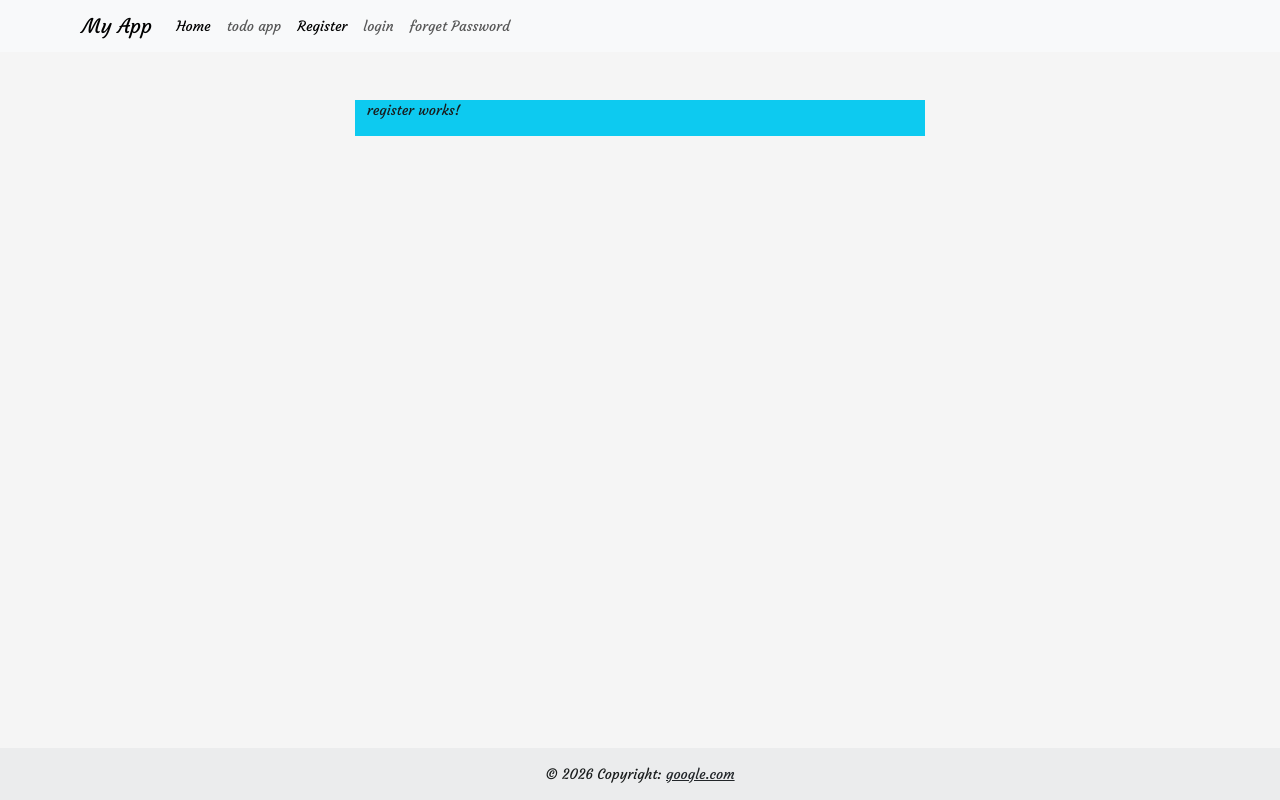
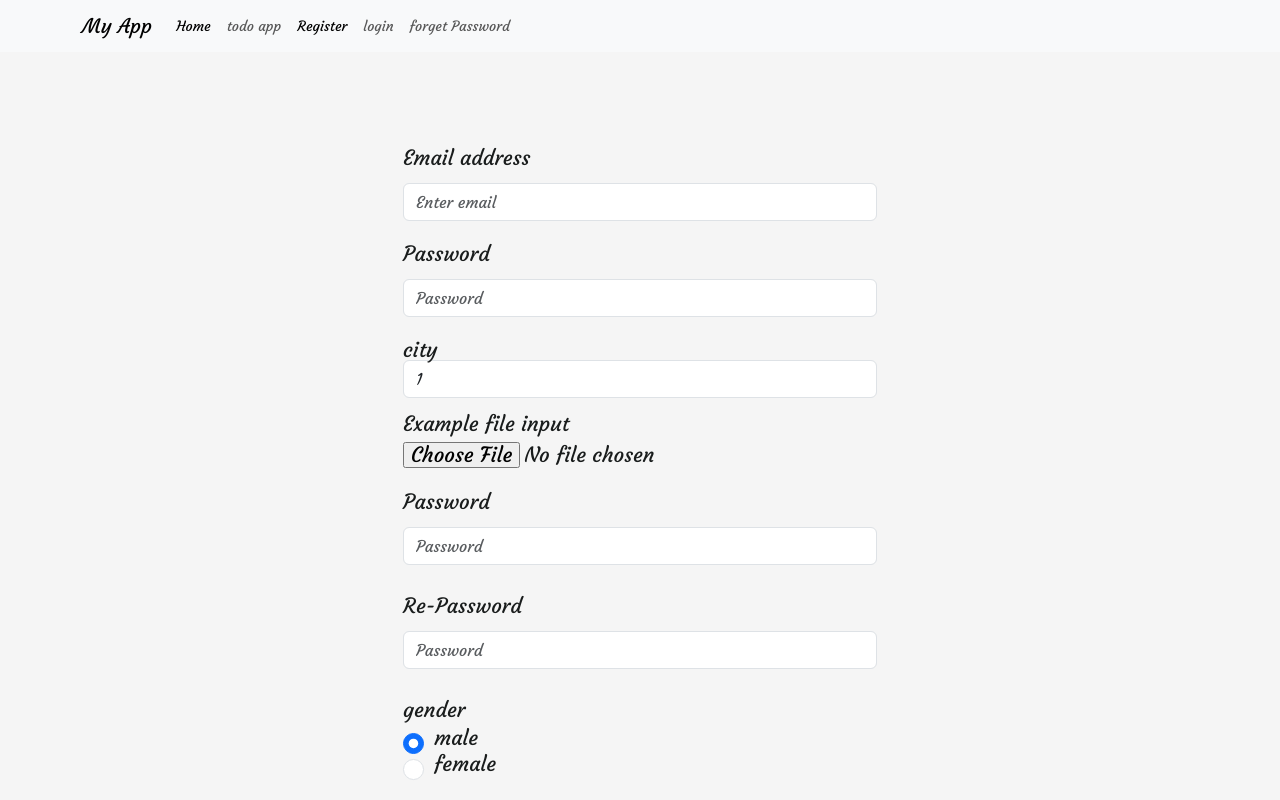
Before and after one commit to hebataha/my-angular-app, an Angular app: page /register in a window 1280 px wide. Shown: the top 800 px of the page. Built offline with nearby package versions, Linux system fonts and the light colour scheme.

Commit message:
register form UI

```diff
--- a/src/app/forms/components/register/register.html
+++ b/src/app/forms/components/register/register.html
@@ -1,3 +1,96 @@
 <app-container-wrapper>
-    <p>register works!</p>
+    <form class="d-flex flex-column gap-2">
+        <div class="form-group">
+            <label for="exampleInputEmail1">Email address</label>
+            <input
+                type="email"
+                class="form-control"
+                id="exampleInputEmail1"
+                aria-describedby="emailHelp"
+                placeholder="Enter email"
+            >
+        </div>
+        <div class="form-group">
+            <label for="exampleInputPassword1">Password</label>
+            <input
+                type="password"
+                class="form-control"
+                id="exampleInputPassword1"
+                placeholder="Password"
+            >
+        </div>
+        <div class="form-group">
+            <label for="exampleFormControlSelect1">city</label>
+            <select class="form-control" id="exampleFormControlSelect1">
+                <option>1</option>
+                <option>2</option>
+                <option>3</option>
+                <option>4</option>
+                <option>5</option>
+            </select>
+        </div>
+        <div class="form-group my-2">
+            <label for="exampleFormControlFile1">Example file input</label>
+            <input type="file" class="form-control-file d-block my-2" id="exampleFormControlFile1">
+        </div>
+        <div class="form-group   mb-2">
+            <label for="inputPassword2" class="sr-only">Password</label>
+            <input
+                type="password"
+                class="form-control"
+                id="inputPassword2"
+                placeholder="Password"
+            >
+        </div>
+        <div class="form-group   mb-2">
+            <label for="inputPassword2" class="sr-only">Re-Password</label>
+            <input
+                type="password"
+                class="form-control"
+                id="inputPassword2"
+                placeholder="Password"
+            >
+        </div>
+
+        <div>
+            <label class="form-label">gender</label>
+            <div class="form-check">
+                <input
+                    class="form-check-input"
+                    type="radio"
+                    name="exampleRadios"
+                    id="exampleRadios1"
+                    value="option1"
+                    checked
+                >
+                <label class="form-check-label" for="exampleRadios1">
+                    male
+                </label>
+            </div>
+            <div class="form-check">
+                <input
+                    class="form-check-input"
+                    type="radio"
+                    name="exampleRadios"
+                    id="exampleRadios2"
+                    value="option2"
+                >
+                <label class="form-check-label" for="exampleRadios2">
+                    female
+                </label>
+            </div>
+        </div>
+                <div class="form-check">
+            <input
+                class="form-check-input"
+                type="checkbox"
+                value=""
+                id="defaultCheck1"
+            >
+            <label class="form-check-label text-capitalize" for="defaultCheck1">
+                accept terms and condition
+            </label>
+        </div>
+        <button type="submit" class="btn btn-primary">Submit</button>
+    </form>
 </app-container-wrapper>
--- a/src/app/shared/container-wrapper/components/container-wrapper/container-wrapper.html
+++ b/src/app/shared/container-wrapper/components/container-wrapper/container-wrapper.html
@@ -1,6 +1,6 @@
 <div class="container">
     <div class="row">
-        <div class="col-12  col-md-12 col-lg-6 offset-lg-3 offset-md-0 bg-info">
+        <div class="col-12  col-md-12 col-lg-6 offset-lg-3 offset-md-0 p-5 rounded-2">
             <ng-content></ng-content>
         </div>
     </div>
--- a/src/styles.scss
+++ b/src/styles.scss
@@ -42,3 +42,10 @@ body {
   height: 100%;
   background-color: #f5f5f5;
 }
+
+form{
+  font-size: 1.3rem;
+  input{
+    margin: 15px 0 ;
+  }
+}
```
